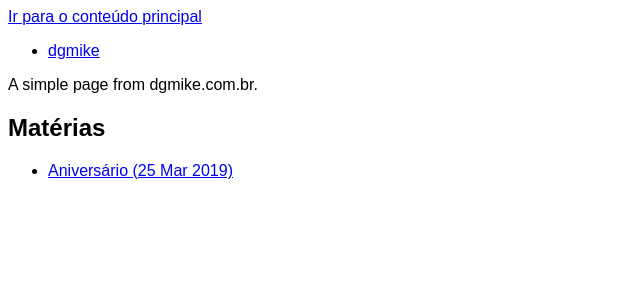
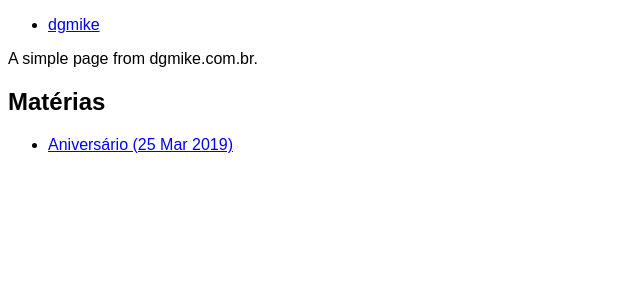
Before and after one commit to dgmike/dgmike.github.com, a Jekyll site: the page built from index.md, in a window 1280 px wide. Shown: the top 300 px of the page, without its empty margins (0-640 px from the left). Built offline with Jekyll 4.4.1, drawn with Linux system fonts in a browser that asks for light colours; our own code applies the rules of GitHub Pages for plain Markdown files.

Commit message:
navigate to content
Signed-off-by: Michael Granados <michael.granados@locaweb.com.br>

```diff
--- a/_layouts/default.html
+++ b/_layouts/default.html
@@ -9,7 +9,7 @@
   </head>
 
   <body>
-    <a href="#conteudo">Ir para o conteúdo principal</a>
+    <a class="to_content" href="#conteudo">Ir para o conteúdo principal</a>
 
     <nav>
       <ul>
--- a/_sass/_main.scss
+++ b/_sass/_main.scss
@@ -3,7 +3,29 @@
 
   a {
     &:hover {
-      color: #ccc;
+      color: #c00;
     }
   }
 }
+
+.to_content {
+  border: 2px solid rgba(0,0,0,0.16);
+  border-radius: 2px;
+  color: #2228af;
+  cursor: pointer;
+  display: inline-block;
+  font-size: 14px;
+  line-height: 20px;
+  margin: 6px 11px;
+  min-height: 32px;
+  text-decoration: underline;
+  text-align: center;
+  width: 106px;
+
+  &:not(:focus) {
+    clip: rect(1px,1px,1px,1px);
+    overflow: hidden;
+    position: absolute;
+    padding: 0;
+  }
+}
```
